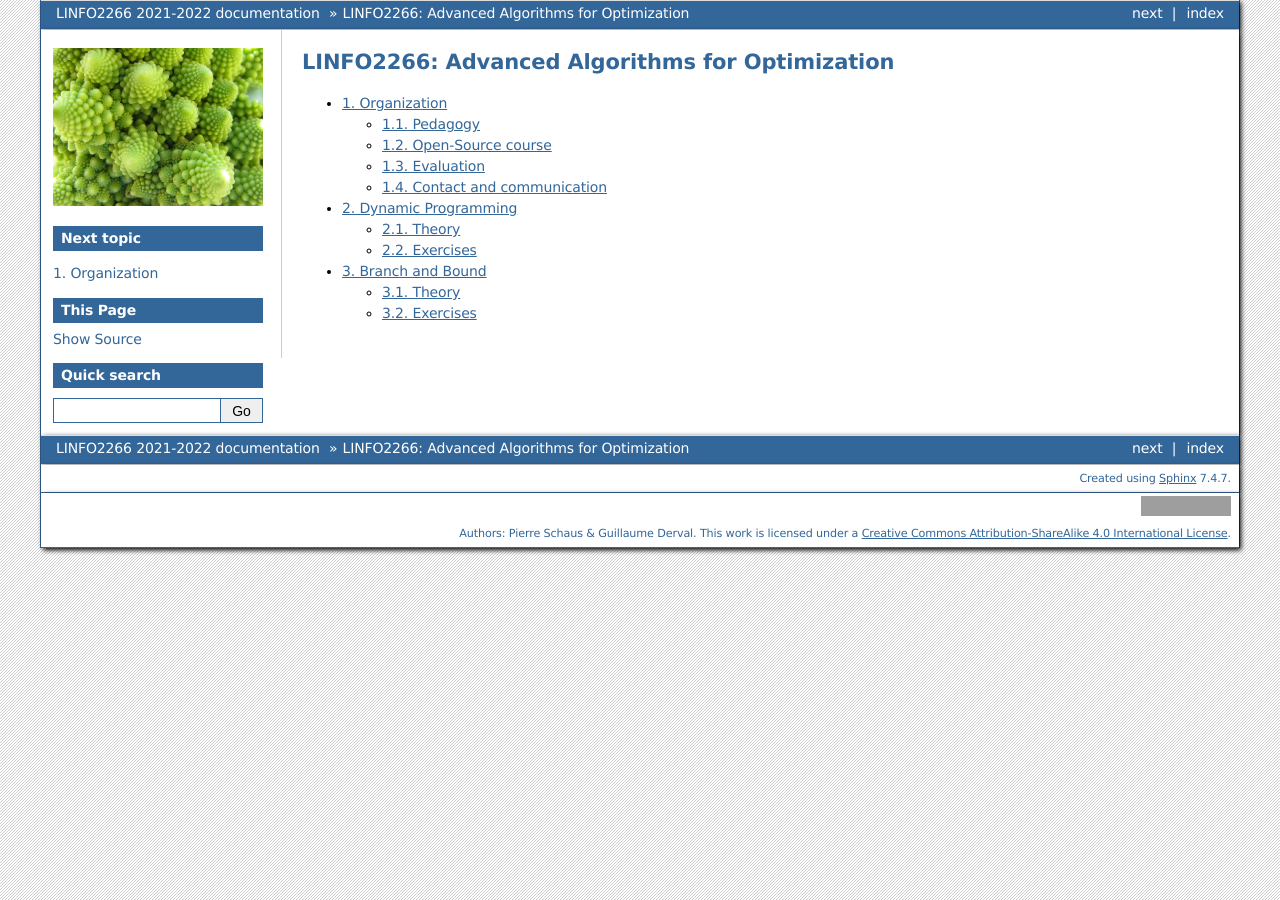
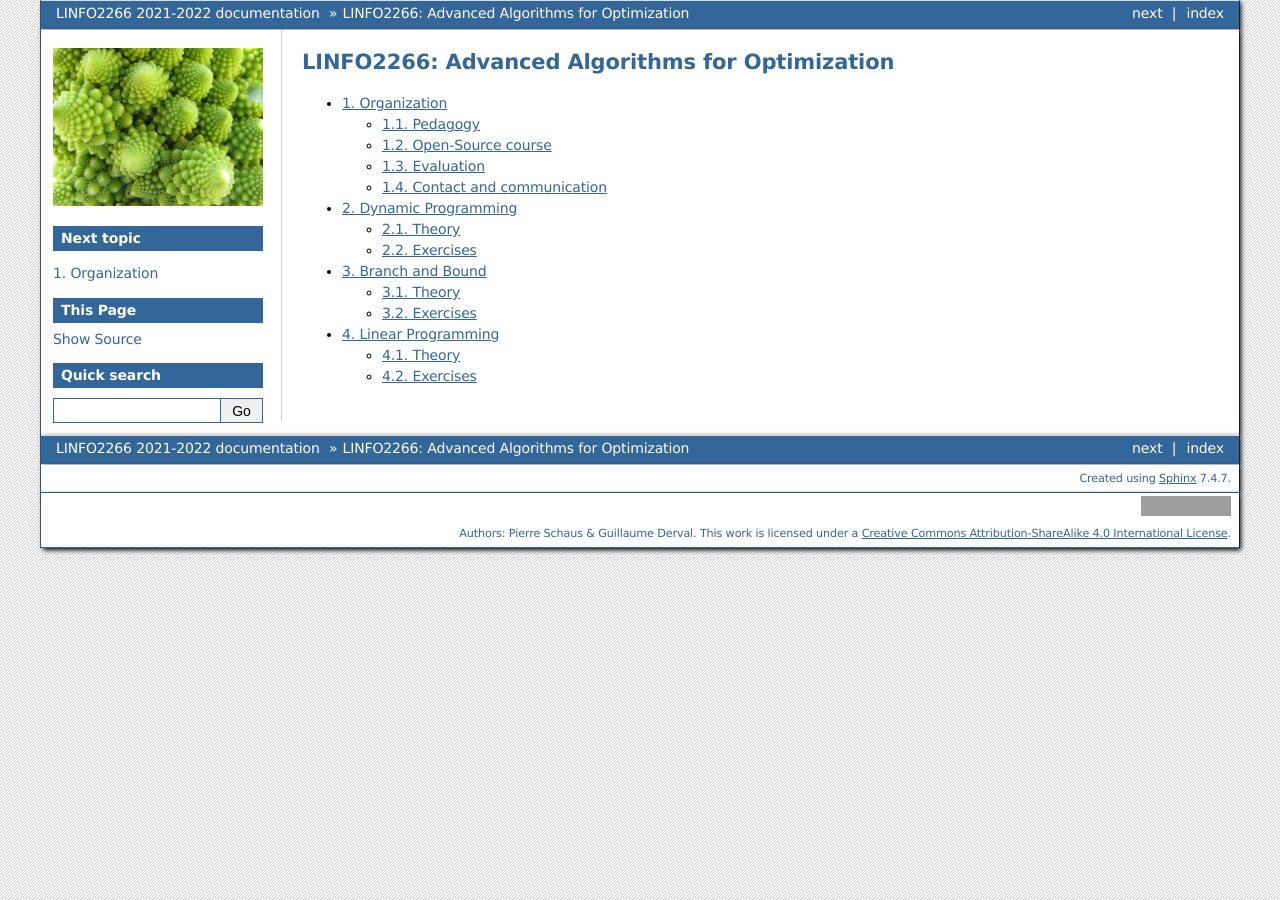
Before and after one commit to pschaus/linfo2266, a Sphinx documentation site: the page built from website/source/index.rst, in a window 1280 px wide. Built offline with Sphinx 7.4.7, drawn with Linux system fonts in a browser that asks for light colours; grey boxes are pictures that could not be loaded.

Commit message:
add lp file

```diff
--- a/website/source/bandb/index.rst
+++ b/website/source/bandb/index.rst
@@ -26,8 +26,8 @@ Knapsack Problem
 Given the following knapsack instance:
 
 .. math::
-    \textbf{maximize} \qquad & 25 x_1 + 18 x_2 + 36 x_3 \\
-    \textbf{subject to} \qquad & 5 x_1 + 6 x_2 + 4 x_3 \leq 11 \\
+    \max \quad & 25 x_1 + 18 x_2 + 36 x_3 \\
+    \text{subject to} \quad & 5 x_1 + 6 x_2 + 4 x_3 \leq 11 \\
     & x_i \in \{0, 1\}
 
 #. Draw the brute-force search tree for this problem, with the given variable ordering and left (resp. right) corresponding to 0 (resp. 1) assignments.
--- a/website/source/index.rst
+++ b/website/source/index.rst
@@ -15,6 +15,7 @@ LINFO2266: Advanced Algorithms for Optimization
    intro/index
    dp/index
    bandb/index
+   lp/index
 
 .. Indices and tables
 .. ==================
--- /dev/null
+++ b/website/source/lp/index.rst
@@ -0,0 +1,19 @@
+.. _lp:
+
+
+*************************************************************************************************
+Linear Programming
+*************************************************************************************************
+
+Theory
+=======================================
+
+TODO
+
+Exercises
+=======================================
+
+Exercise name
+"""""""""""""""""""""""""""""""""""""""
+
+TODO
```
